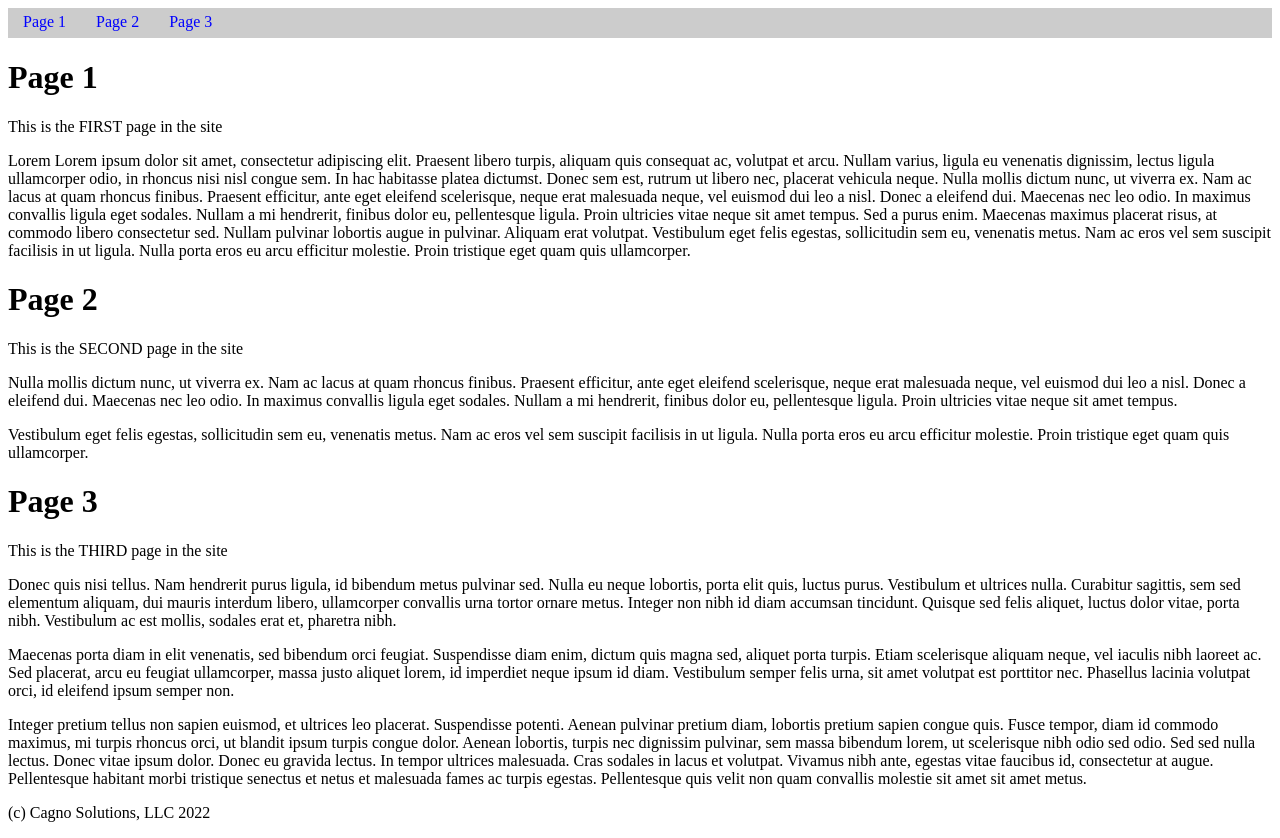
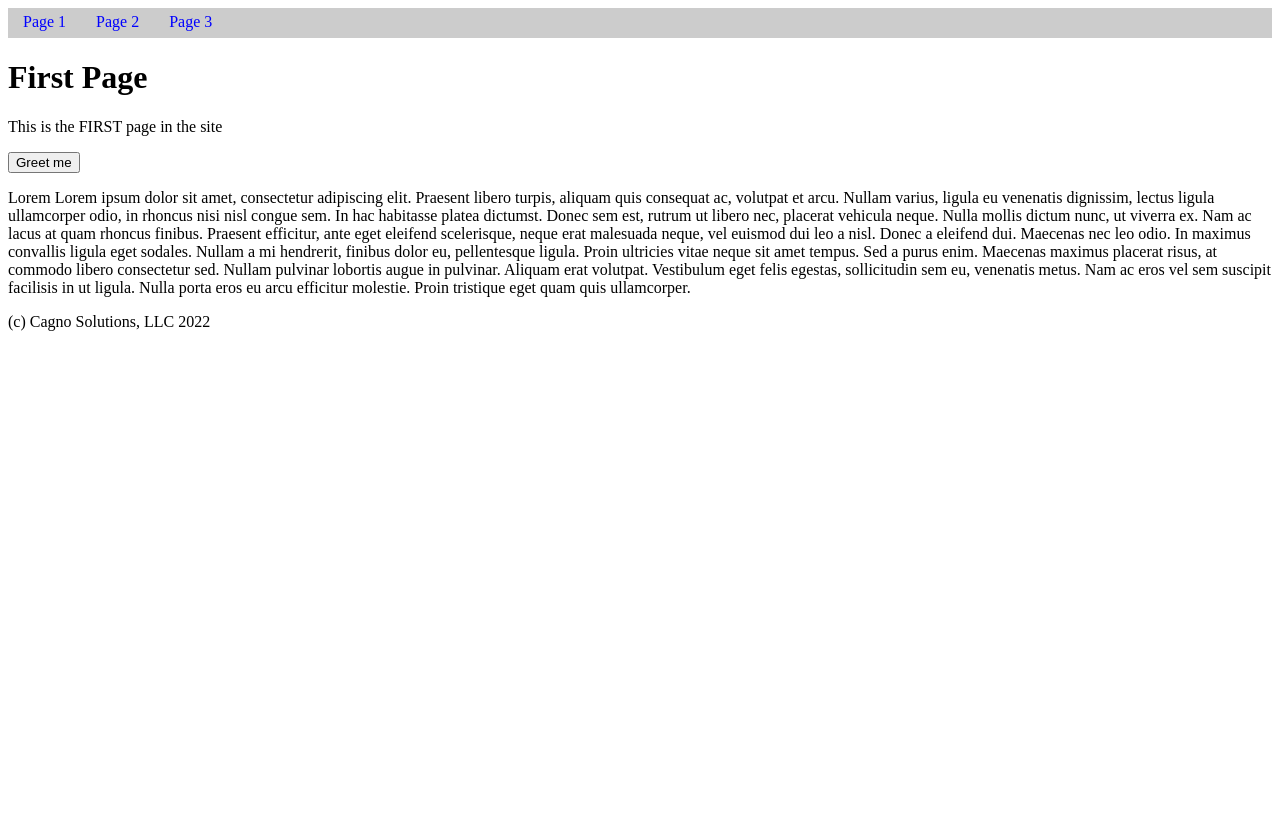
Before and after one commit to scottcagno/angular-refresher, an Angular app in the folder web/SimpleAngularApp/: page / in a window 1280 px wide. After the commit the page ends 800 px from the top, so only its background shows below. Built offline with nearby package versions, Linux system fonts and the light colour scheme.

Commit message:
[SimpleAngularApp] -- generated header, page1, page2, page3 and footer components

```diff
--- a/web/SimpleAngularApp/src/app/app.component.html
+++ b/web/SimpleAngularApp/src/app/app.component.html
@@ -1,5 +1,5 @@
-<app-header></app-header>
-<app-page1></app-page1>
-<app-page2></app-page2>
-<app-page3></app-page3>
+<app-header #headerComponent></app-header>
+<app-page1 *ngIf="headerComponent.pageRequested === 1"></app-page1>
+<app-page2 *ngIf="headerComponent.pageRequested === 2"></app-page2>
+<app-page3 *ngIf="headerComponent.pageRequested === 3"></app-page3>
 <app-footer></app-footer>
--- a/web/SimpleAngularApp/src/app/app.component.ts
+++ b/web/SimpleAngularApp/src/app/app.component.ts
@@ -1,4 +1,5 @@
 import { Component } from '@angular/core';
+import {HeaderComponent} from "./header/header.component";
 
 @Component({
   selector: 'app-root',
--- a/web/SimpleAngularApp/src/app/header/header.component.html
+++ b/web/SimpleAngularApp/src/app/header/header.component.html
@@ -1,5 +1,5 @@
 <div class="header">
-  <div class="link"><a>Page 1</a></div>
-  <div class="link"><a>Page 2</a></div>
-  <div class="link"><a>Page 3</a></div>
+  <div class="link" (click)="onPageChange(1)"><a>Page 1</a></div>
+  <div class="link" (click)="onPageChange(2)"><a>Page 2</a></div>
+  <div class="link" (click)="onPageChange(3)"><a>Page 3</a></div>
 </div>
--- a/web/SimpleAngularApp/src/app/header/header.component.ts
+++ b/web/SimpleAngularApp/src/app/header/header.component.ts
@@ -7,9 +7,15 @@ import { Component, OnInit } from '@angular/core';
 })
 export class HeaderComponent implements OnInit {
 
+  pageRequested = 1;
+
   constructor() { }
 
   ngOnInit(): void {
   }
 
+  onPageChange(page: number) {
+    this.pageRequested = page
+  }
+
 }
--- a/web/SimpleAngularApp/src/app/page1/page1.component.html
+++ b/web/SimpleAngularApp/src/app/page1/page1.component.html
@@ -1,5 +1,8 @@
-<h1>Page 1</h1>
+<h1>{{pageName}}</h1>
 <p>This is the FIRST page in the site</p>
+
+<button (click)="onButtonClick()">Greet me</button>
+
 <p>
   Lorem Lorem ipsum dolor sit amet, consectetur adipiscing elit. Praesent libero turpis, aliquam
   quis consequat ac, volutpat et arcu. Nullam varius, ligula eu venenatis dignissim, lectus ligula
--- a/web/SimpleAngularApp/src/app/page1/page1.component.ts
+++ b/web/SimpleAngularApp/src/app/page1/page1.component.ts
@@ -7,9 +7,19 @@ import { Component, OnInit } from '@angular/core';
 })
 export class Page1Component implements OnInit {
 
-  constructor() { }
+  pageName = 'Page 1';
 
+  // runs when a class is created
+  constructor() {
+  }
+
+  // runs after a class is instantiated
   ngOnInit(): void {
+    setTimeout(()=> { this.pageName = 'First Page' }, 5000)
+  }
+
+  onButtonClick() {
+    alert('hello - the date today is ' + new Date());
   }
 
 }
```
